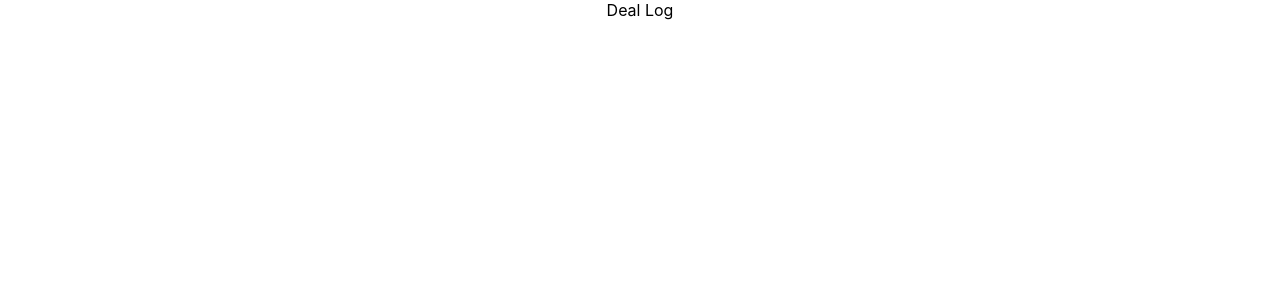
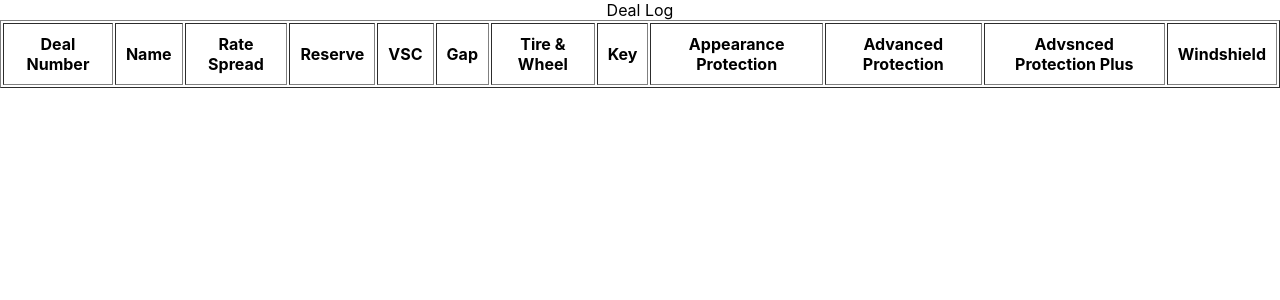
Before and after one commit to tgalen/deal-log, a React (Create React App) app: page / in a window 1280 px wide. Shown: the top 300 px of the page. Built offline with nearby package versions, Linux system fonts and the light colour scheme.

Commit message:
add table head with mock categories

```diff
--- a/src/App.js
+++ b/src/App.js
@@ -1,7 +1,35 @@
 import "./App.css";
 
 function App() {
-  return <div className="App">Deal Log</div>;
+  const dealDataLabels = [
+    "Deal Number",
+    "Name",
+    "Rate Spread",
+    "Reserve",
+    "VSC",
+    "Gap",
+    "Tire & Wheel",
+    "Key",
+    "Appearance Protection",
+    "Advanced Protection",
+    "Advsnced Protection Plus",
+    "Windshield",
+  ];
+
+  return (
+    <div className="App">
+      Deal Log
+      <table border="1" cellPadding="10">
+        <thead>
+          <tr>
+            {dealDataLabels.map((label) => (
+              <th key={label}>{label}</th>
+            ))}
+          </tr>
+        </thead>
+      </table>
+    </div>
+  );
 }
 
 export default App;
```
